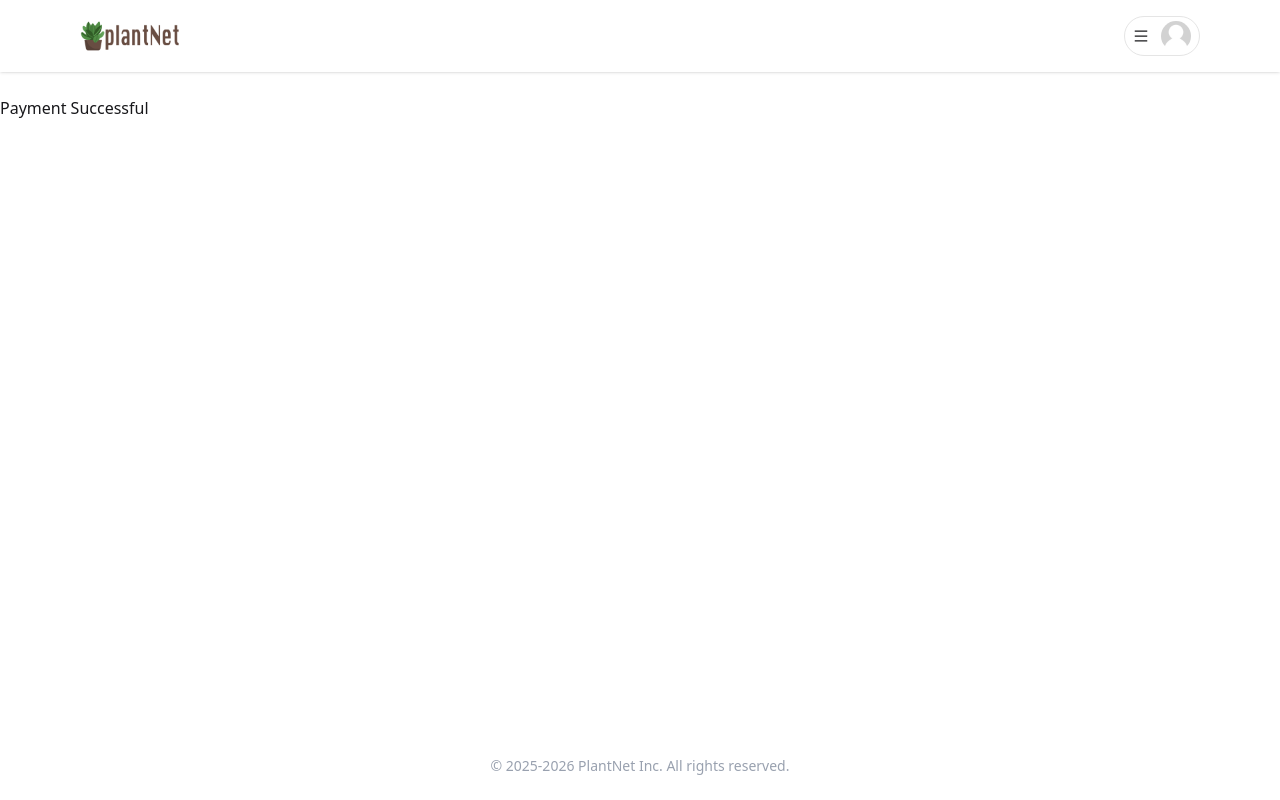
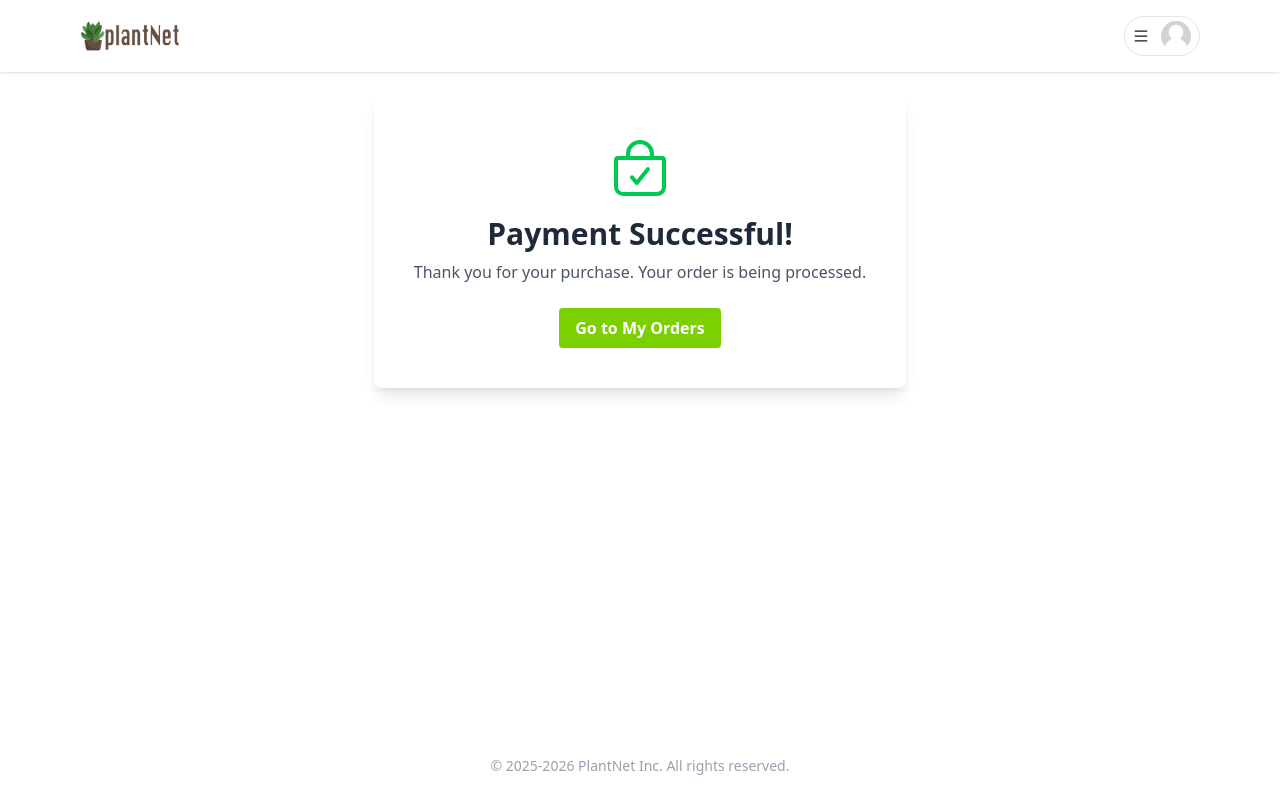
Before and after one commit to marufaakter1947/PlantNet, a React (Vite) app: page /payment-success in a window 1280 px wide. Built offline with nearby package versions, Linux system fonts and the light colour scheme; no server answers.

Commit message:
added successfully order functionality

```diff
--- a/src/main.jsx
+++ b/src/main.jsx
@@ -14,13 +14,16 @@ import {
 const queryClient = new QueryClient()
 
 createRoot(document.getElementById('root')).render(
-  <StrictMode>
-   <QueryClientProvider client={queryClient}>
+  // <StrictMode>
+
+   <div>
+    <QueryClientProvider client={queryClient}>
      <AuthProvider>
       <RouterProvider router={router} />
       <Toaster position='top-right' reverseOrder={false} />
     </AuthProvider>
      <ReactQueryDevtools initialIsOpen={false} />
    </QueryClientProvider>
-  </StrictMode>
+   </div>
+  // </StrictMode>
 )
--- a/src/pages/Payment/PaymentSuccess.jsx
+++ b/src/pages/Payment/PaymentSuccess.jsx
@@ -1,10 +1,38 @@
-import React from 'react';
+import axios from 'axios';
+import React, { useEffect } from 'react';
+import { Link, useSearchParams } from 'react-router';
+import { IoBagCheckOutline } from 'react-icons/io5'
 
 const PaymentSuccess = () => {
+    const [searchParams, setSearchParams] = useSearchParams()
+    const sessionId = searchParams.get("session_id")
+    // console.log(sessionId)
+
+ useEffect(() => {
+    if (sessionId) {
+      axios.post(`${import.meta.env.VITE_API_URL}/payment-success`, {
+        sessionId,
+      })
+    }
+  }, [sessionId])
     return (
-        <div>
-           <h1>Payment Successful</h1>
-        </div>
+        <div className='flex flex-col items-center justify-center'>
+      <div className='bg-white p-10 rounded-lg shadow-lg text-center'>
+        <IoBagCheckOutline className='w-16 h-16 text-green-500 mx-auto mb-4' />
+        <h1 className='text-3xl font-bold text-gray-800 mb-2'>
+          Payment Successful!
+        </h1>
+        <p className='text-gray-600 mb-6'>
+          Thank you for your purchase. Your order is being processed.
+        </p>
+        <Link
+          to='/dashboard/my-orders'
+          className='inline-block bg-lime-500 text-white font-semibold py-2 px-4 rounded hover:bg-lime-600 transition duration-300'
+        >
+          Go to My Orders
+        </Link>
+      </div>
+    </div>
     );
 };
 
--- a/src/pages/PlantDetails/PlantDetails.jsx
+++ b/src/pages/PlantDetails/PlantDetails.jsx
@@ -12,7 +12,7 @@ const PlantDetails = () => {
   let [isOpen, setIsOpen] = useState(false)
   const {id} = useParams()
   // console.log(id)
-  const {data: plant={} , isLoading, refetch} = useQuery({
+  const {data: plant={} , isLoading} = useQuery({
     queryKey:['plant',id],
     queryFn: async ()=>{
       const result = await axios(`${import.meta.env.VITE_API_URL}/plants/${id}`)
```
